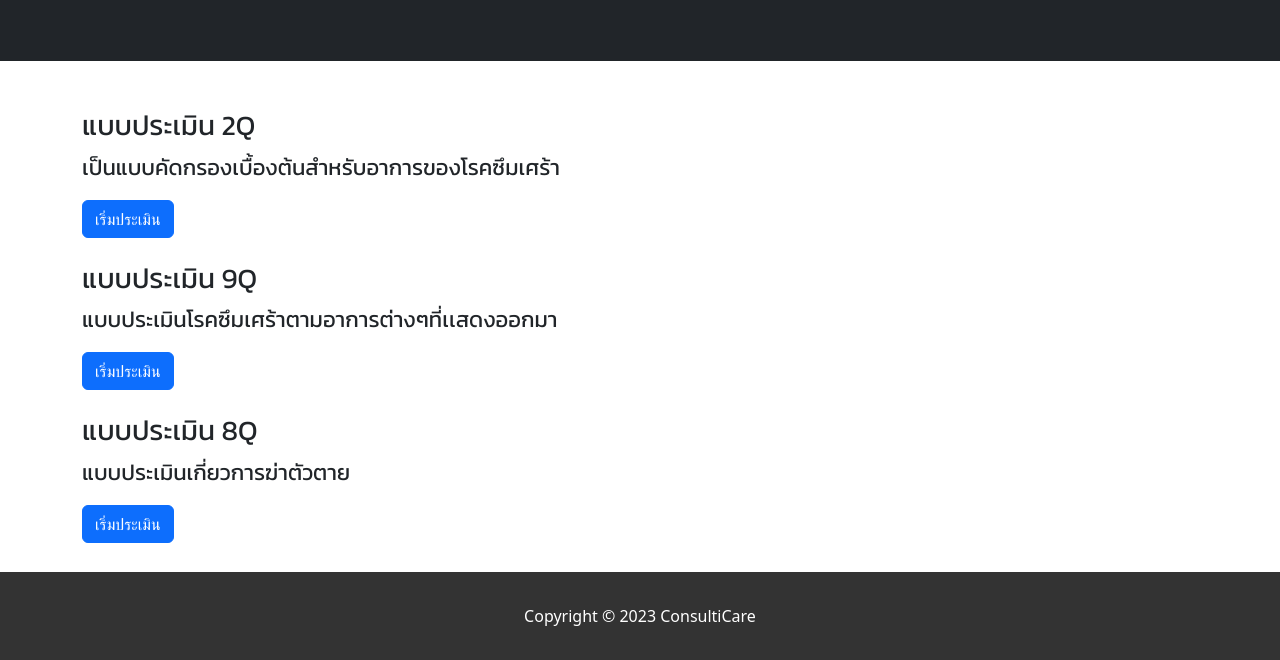
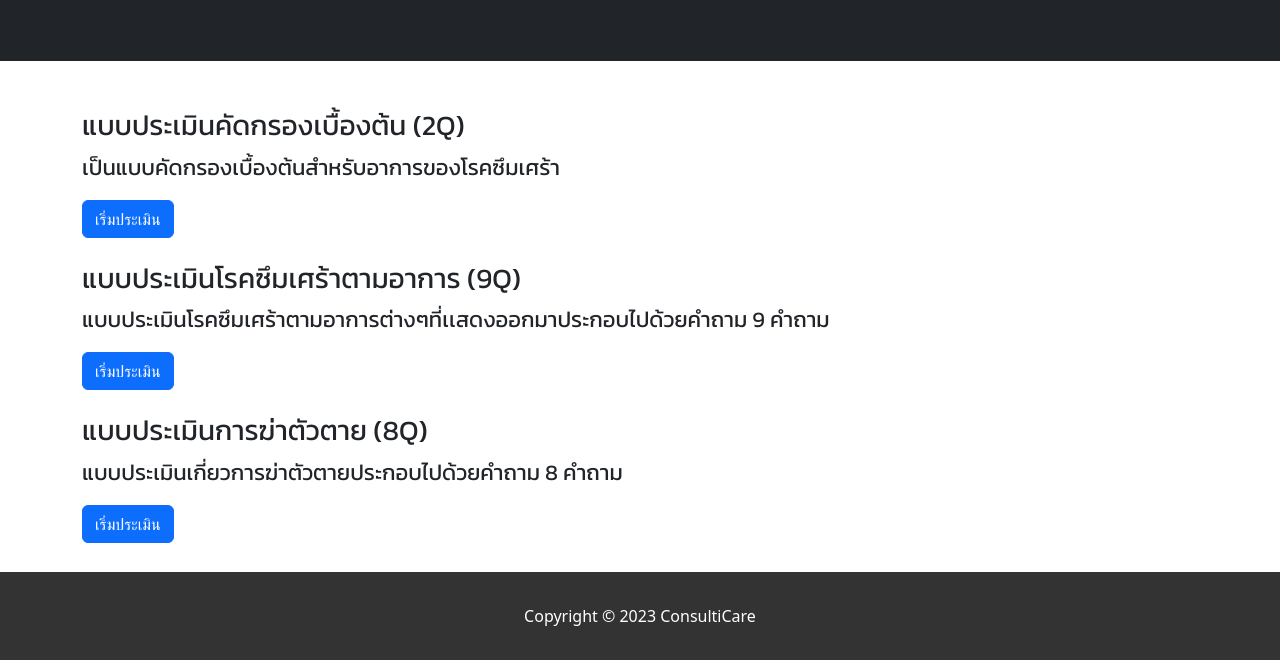
Before and after one commit to winstont14/2Q9Q8Q, a plain HTML site: page index.html in a window 1280 px wide. Shown: the part 140-800 px from the top of the page. Drawn offline with nearby package versions, Linux system fonts and the light colour scheme.

Commit message:
Create Favicon

```diff
--- a/index.html
+++ b/index.html
@@ -9,6 +9,7 @@
   <link rel="stylesheet" href="style.css">
   <link href="https://cdn.jsdelivr.net/npm/bootstrap@5.2.3/dist/css/bootstrap.min.css" rel="stylesheet">
   <script src="https://cdn.jsdelivr.net/npm/bootstrap@5.2.3/dist/js/bootstrap.bundle.min.js"></script>
+  <link rel="shortcut icon" type="image/png" href="image/Favicon.png">
 
 <body>
 
@@ -20,7 +21,7 @@
   <div class="container mt-5">
     <div class="row">
       <div class="col-mt-4">
-        <h3>แบบประเมิน 2Q</h3>
+        <h3>แบบประเมินคัดกรองเบื้องต้น (2Q)</h3>
         <p>เป็นแบบคัดกรองเบื้องต้นสำหรับอาการของโรคซึมเศร้า </p>
         <button type="button" class="btn btn-primary"
          onclick="location.href='https://2qquestionair.netlify.app'">เริ่มประเมิน</button><br>
@@ -28,16 +29,16 @@
 
       <div class="col-mt-4">
         <br>
-        <h3>แบบประเมิน 9Q</h3>
-        <p>แบบประเมินโรคซึมเศร้าตามอาการต่างๆที่เเสดงออกมา </p>
+        <h3>แบบประเมินโรคซึมเศร้าตามอาการ (9Q)</h3>
+        <p>แบบประเมินโรคซึมเศร้าตามอาการต่างๆที่เเสดงออกมาประกอบไปด้วยคำถาม 9 คำถาม </p>
         <button type="button" class="btn btn-primary"
         onclick="location.href='https://9qquestion.netlify.app/'">เริ่มประเมิน</button><br>
       </div>
 
       <div class="col-mt-4">
         <br>
-        <h3>แบบประเมิน 8Q</h3>
-        <p>แบบประเมินเกี่ยวการฆ่าตัวตาย </p>
+        <h3>แบบประเมินการฆ่าตัวตาย (8Q)</h3>
+        <p>แบบประเมินเกี่ยวการฆ่าตัวตายประกอบไปด้วยคำถาม 8 คำถาม </p>
         <button type="button" class="btn btn-primary"
         onclick="location.href='https://8qquestion.netlify.app'">เริ่มประเมิน</button><br>
       </div>
```
Also changed, not shown: image/Favicon.png (added).
